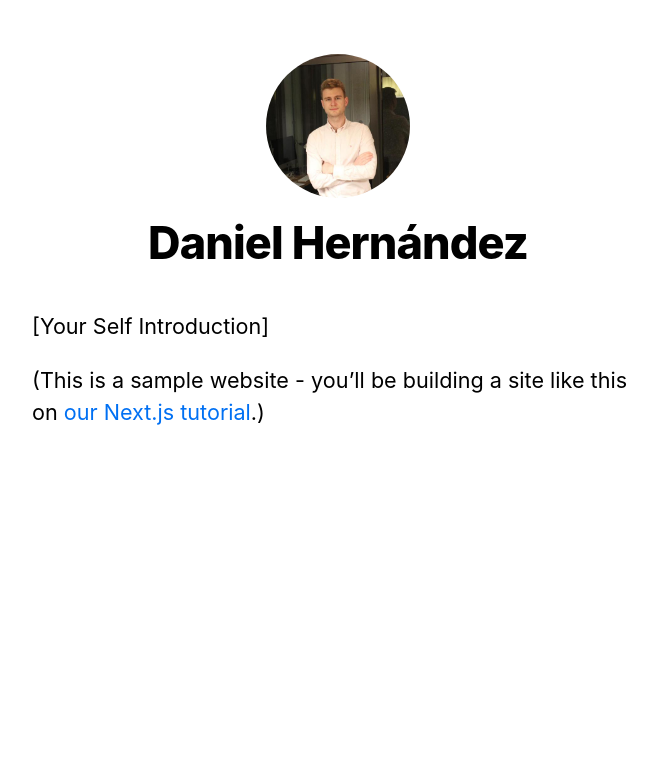
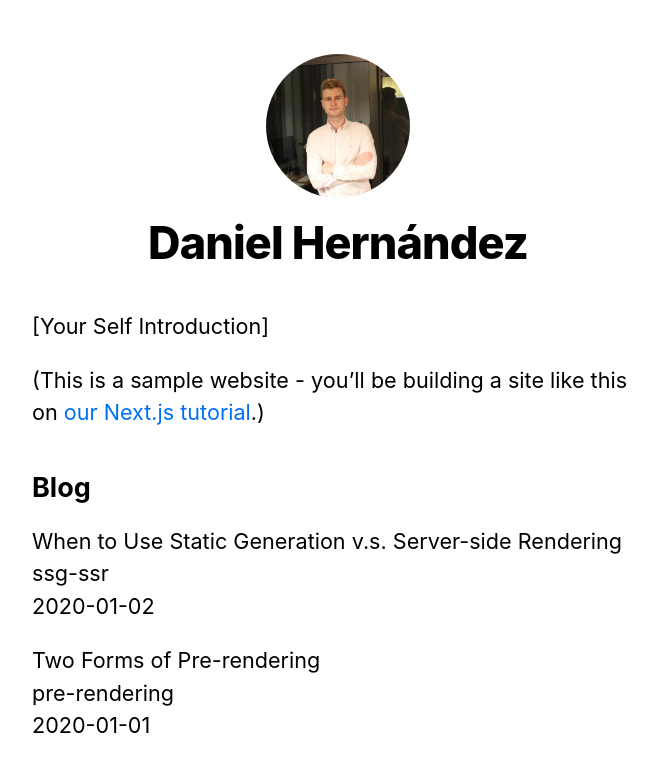
Before and after one commit to danielhdezller/testNextJs, a Next.js app in the folder nextjs-blog/: page / in a window 1280 px wide. Shown: the top 772 px of the page, without its empty margins (302-959 px from the left). Built offline with nearby package versions, Linux system fonts and the light colour scheme.

Commit message:
feat: posts

```diff
--- /dev/null
+++ b/nextjs-blog/lib/posts.js
@@ -0,0 +1,35 @@
+import fs from 'fs'
+import path from 'path'
+import matter from 'gray-matter'
+
+const postsDirectory = path.join(process.cwd(), 'posts')
+
+export function getSortedPostsData() {
+  // Get file names under /posts
+  const fileNames = fs.readdirSync(postsDirectory)
+  const allPostsData = fileNames.map(fileName => {
+    // Remove ".md" from file name to get id
+    const id = fileName.replace(/\.md$/, '')
+
+    // Read markdown file as string
+    const fullPath = path.join(postsDirectory, fileName)
+    const fileContents = fs.readFileSync(fullPath, 'utf8')
+
+    // Use gray-matter to parse the post metadata section
+    const matterResult = matter(fileContents)
+
+    // Combine the data with the id
+    return {
+      id,
+      ...matterResult.data
+    }
+  })
+  // Sort posts by date
+  return allPostsData.sort((a, b) => {
+    if (a.date < b.date) {
+      return 1
+    } else {
+      return -1
+    }
+  })
+}
--- a/nextjs-blog/package.json
+++ b/nextjs-blog/package.json
@@ -8,6 +8,7 @@
     "start": "next start"
   },
   "dependencies": {
+    "gray-matter": "^4.0.2",
     "next": "^10.0.0",
     "react": "16.13.1",
     "react-dom": "16.13.1"
--- a/nextjs-blog/pages/index.js
+++ b/nextjs-blog/pages/index.js
@@ -1,8 +1,19 @@
-import Head from 'next/head'
-import Layout, { siteTitle } from '../components/layout'
-import utilStyles from '../styles/utils.module.css'
+import Head from 'next/head';
+import Layout, { siteTitle } from '../components/layout';
+import utilStyles from '../styles/utils.module.css';
+import { getSortedPostsData } from '../lib/posts';
 
-export default function Home() {
+export async function getStaticProps() {
+  const allPostsData = getSortedPostsData()
+  return {
+    props: {
+      allPostsData
+    }
+  }
+}
+
+export default function Home({ allPostsData }) {
+
   return (
     <Layout home>
       <Head>
@@ -15,6 +26,20 @@
           <a href="https://nextjs.org/learn">our Next.js tutorial</a>.)
         </p>
       </section>
+      <section className={`${utilStyles.headingMd} ${utilStyles.padding1px}`}>
+        <h2 className={utilStyles.headingLg}>Blog</h2>
+        <ul className={utilStyles.list}>
+          {allPostsData.map(({ id, date, title }) => (
+            <li className={utilStyles.listItem} key={id}>
+              {title}
+              <br />
+              {id}
+              <br />
+              {date}
+            </li>
+          ))}
+        </ul>
+      </section>
     </Layout>
   )
 }
```
Also changed, not shown: 1 other file (tests, documents, lock files or other folders).
